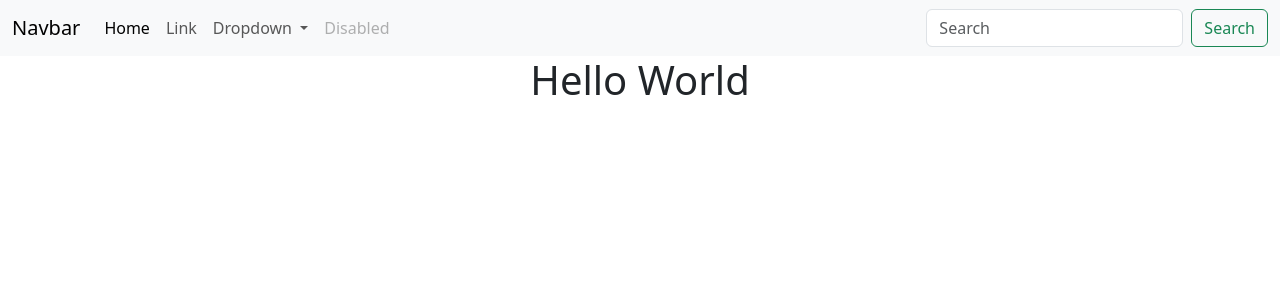
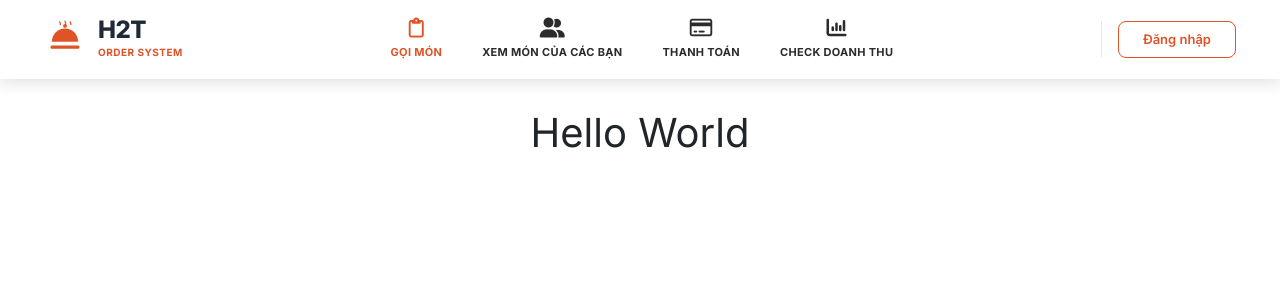
Before and after one commit to HajauIsMyName/restaurant-order-system, a Django app: page / in a window 1280 px wide. Shown: the top 300 px of the page. Run offline with Django 5.2, Linux system fonts and the light colour scheme; the visitor is signed in with stand-in values (Sample User, id 1).

Commit message:
update navbar cho web

```diff
--- /dev/null
+++ b/static/css/navbar.css
@@ -0,0 +1,161 @@
+.navbar-wrapper {
+  position: fixed;
+  top: 0;
+  left: 0;
+  width: 100%;
+  z-index: 1030;
+}
+
+.navbar-custom {
+  background-color: #ffffff;
+  box-shadow: 0 4px 15px rgba(0, 0, 0, 0.12);
+  padding: 12px 32px;
+  border-radius: 0;
+}
+
+/* Brand Elements */
+.navbar-custom__brand {
+  display: flex;
+  align-items: center;
+  gap: 12px;
+  text-decoration: none;
+}
+
+.navbar-custom__logo-svg {
+  width: 42px;
+  height: 42px;
+}
+
+.navbar-custom__brand-text {
+  display: flex;
+  flex-direction: column;
+}
+
+.navbar-custom__brand-title {
+  font-size: 24px;
+  font-weight: 800;
+  color: #1f2937;
+  line-height: 1;
+  letter-spacing: -0.5px;
+}
+
+.navbar-custom__brand-sub {
+  font-size: 10px;
+  font-weight: 700;
+  color: #e05326;
+  letter-spacing: 0.5px;
+  margin-top: 3px;
+}
+
+/* Menu Elements */
+.navbar-custom__menu {
+  display: flex;
+  align-items: center;
+  list-style: none;
+  margin: 0;
+  padding: 0;
+}
+
+.navbar-custom__menu-item {
+  display: flex;
+  flex-direction: column;
+  align-items: center;
+  text-decoration: none;
+  color: #2b2b2b;
+  gap: 6px;
+  padding: 6px 20px;
+  font-size: 11px;
+  font-weight: 700;
+  text-transform: uppercase;
+  letter-spacing: 0.3px;
+  transition: color 0.2s ease;
+}
+
+.navbar-custom__menu-icon {
+  font-size: 20px;
+}
+
+/* Modifiers */
+.navbar-custom__menu-item:hover,
+.navbar-custom__menu-item--active {
+  color: #e05326;
+}
+
+/* Actions Elements */
+.navbar-custom__actions {
+  display: flex;
+  align-items: center;
+  gap: 16px;
+}
+
+.navbar-custom__divider {
+  width: 1px;
+  height: 36px;
+  background-color: #e5e7eb;
+}
+
+.navbar-custom__login-btn {
+  border: 1.5px solid #e05326;
+  color: #e05326;
+  font-size: 13px;
+  font-weight: 600;
+  padding: 8px 24px;
+  border-radius: 8px;
+  background: transparent;
+  transition: all 0.2s ease;
+}
+
+.navbar-custom__login-btn:hover {
+  background-color: #e05326;
+  color: #ffffff;
+  border-color: #e05326;
+}
+
+/* ==========================================
+   RESPONSIVE MOBILE (Fix nút 3 gạch)
+   ========================================== */
+@media (max-width: 991.88px) {
+  .navbar-custom {
+    padding: 10px 16px;
+  }
+
+  .navbar-custom .navbar-collapse {
+    background-color: #ffffff;
+    padding: 15px 10px;
+    border-top: 1px solid #f0f0f0;
+    margin-top: 10px;
+  }
+
+  .navbar-custom__menu {
+    flex-direction: column;
+    align-items: flex-start;
+    width: 100%;
+  }
+
+  .navbar-custom__menu li {
+    width: 100%;
+  }
+
+  .navbar-custom__menu-item {
+    flex-direction: row;
+    justify-content: flex-start;
+    gap: 12px;
+    font-size: 13px;
+    padding: 12px 10px;
+    width: 100%;
+  }
+
+  .navbar-custom__divider {
+    display: none;
+  }
+
+  .navbar-custom__actions {
+    margin-top: 15px;
+    width: 100%;
+  }
+
+  .navbar-custom__login-btn {
+    width: 100%;
+    text-align: center;
+  }
+}
--- /dev/null
+++ b/static/js/navbar.js
@@ -0,0 +1,16 @@
+document.addEventListener("DOMContentLoaded", function () {
+  const menuItems = document.querySelectorAll(".navbar-custom__menu-item");
+  const navbarCollapse = document.getElementById("navbarH2T");
+
+  // Tự động thu gọn menu 3 gạch khi click chọn mục trên mobile
+  menuItems.forEach((item) => {
+    item.addEventListener("click", function () {
+      if (window.innerWidth < 992 && navbarCollapse) {
+        const bsCollapse = bootstrap.Collapse.getInstance(navbarCollapse);
+        if (bsCollapse) {
+          bsCollapse.hide();
+        }
+      }
+    });
+  });
+});
--- a/templates/includes/navbar.html
+++ b/templates/includes/navbar.html
@@ -1,40 +1,101 @@
-<nav class="navbar navbar-expand-lg bg-body-tertiary">
+{% load static %}
+
+<header class="navbar-wrapper">
+  <nav class="navbar navbar-expand-lg navbar-custom">
     <div class="container-fluid">
-        <a class="navbar-brand" href="#">Navbar</a>
-        <button class="navbar-toggler" type="button" data-bs-toggle="collapse" data-bs-target="#navbarSupportedContent"
-            aria-controls="navbarSupportedContent" aria-expanded="false" aria-label="Toggle navigation">
+      <!-- Brand Logo -->
+      <a class="navbar-custom__brand" href="#">
+        <svg
+          class="navbar-custom__logo-svg"
+          viewBox="0 0 64 64"
+          fill="none"
+          xmlns="http://www.w3.org/2000/svg"
+        >
+          <path
+            d="M12 42H52C53.1046 42 54 42.8954 54 44V45C54 46.1046 53.1046 47 52 47H12C10.8954 47 10 46.1046 10 45V44C10 42.8954 10.8954 42 12 42Z"
+            fill="#E05326"
+          />
+          <path
+            d="M32 16C20.9543 16 12 24.9543 12 36H52C52 24.9543 43.0457 16 32 16Z"
+            fill="#E05326"
+          />
+          <circle cx="32" cy="12" r="3" fill="#E05326" />
+          <path
+            d="M24 6C24 6 25 8 25 10"
+            stroke="#E05326"
+            stroke-width="2"
+            stroke-linecap="round"
+          />
+          <path
+            d="M32 5C32 5 33 7 33 9"
+            stroke="#E05326"
+            stroke-width="2"
+            stroke-linecap="round"
+          />
+          <path
+            d="M40 6C40 6 41 8 41 10"
+            stroke="#E05326"
+            stroke-width="2"
+            stroke-linecap="round"
+          />
+        </svg>
+        <div class="navbar-custom__brand-text">
+          <span class="navbar-custom__brand-title">H2T</span>
+          <span class="navbar-custom__brand-sub">ORDER SYSTEM</span>
+        </div>
+      </a>
+
+      <!-- Nút 3 gạch Mobile -->
+      <button
+        class="navbar-toggler"
+        type="button"
+        data-bs-toggle="collapse"
+        data-bs-target="#navbarH2T"
+        aria-controls="navbarH2T"
+        aria-expanded="false"
+        aria-label="Toggle navigation"
+      >
         <span class="navbar-toggler-icon"></span>
       </button>
-        <div class="collapse navbar-collapse" id="navbarSupportedContent">
-            <ul class="navbar-nav me-auto mb-2 mb-lg-0">
-                <li class="nav-item">
-                    <a class="nav-link active" aria-current="page" href="#">Home</a>
+
+      <!-- Menu Items -->
+      <div class="collapse navbar-collapse" id="navbarH2T">
+        <ul class="navbar-custom__menu mx-auto">
+          <li>
+            <a
+              class="navbar-custom__menu-item navbar-custom__menu-item--active"
+              href="#"
+            >
+              <i class="fa-regular fa-clipboard navbar-custom__menu-icon"></i>
+              <span class="navbar-custom__menu-label">GỌI MÓN</span>
+            </a>
           </li>
-                <li class="nav-item">
-                    <a class="nav-link" href="#">Link</a>
+          <li>
+            <a class="navbar-custom__menu-item" href="#">
+              <i class="fa-solid fa-user-group navbar-custom__menu-icon"></i>
+              <span class="navbar-custom__menu-label">XEM MÓN CỦA CÁC BẠN</span>
+            </a>
           </li>
-                <li class="nav-item dropdown">
-                    <a class="nav-link dropdown-toggle" href="#" role="button" data-bs-toggle="dropdown"
-                        aria-expanded="false">
-                        Dropdown
+          <li>
+            <a class="navbar-custom__menu-item" href="#">
+              <i class="fa-regular fa-credit-card navbar-custom__menu-icon"></i>
+              <span class="navbar-custom__menu-label">THANH TOÁN</span>
             </a>
-                    <ul class="dropdown-menu">
-                        <li><a class="dropdown-item" href="#">Action</a></li>
-                        <li><a class="dropdown-item" href="#">Another action</a></li>
+          </li>
           <li>
-                            <hr class="dropdown-divider">
-                        </li>
-                        <li><a class="dropdown-item" href="#">Something else here</a></li>
-                    </ul>
-                </li>
-                <li class="nav-item">
-                    <a class="nav-link disabled" aria-disabled="true">Disabled</a>
+            <a class="navbar-custom__menu-item" href="#">
+              <i class="fa-solid fa-chart-column navbar-custom__menu-icon"></i>
+              <span class="navbar-custom__menu-label">CHECK DOANH THU</span>
+            </a>
           </li>
         </ul>
-            <form class="d-flex" role="search">
-                <input class="form-control me-2" type="search" placeholder="Search" aria-label="Search" />
-                <button class="btn btn-outline-success" type="submit">Search</button>
-            </form>
+
+        <!-- Action Section -->
+        <div class="navbar-custom__actions">
+          <div class="navbar-custom__divider d-none d-lg-block"></div>
+          <a href="#" class="btn navbar-custom__login-btn">Đăng nhập</a>
+        </div>
       </div>
     </div>
   </nav>
+</header>
--- a/templates/layouts/base.html
+++ b/templates/layouts/base.html
@@ -1,25 +1,56 @@
 {% load static %}
 <!doctype html>
 <html lang="vi">
-
-<head>
+  <head>
     <meta charset="UTF-8" />
     <meta name="viewport" content="width=device-width, initial-scale=1.0" />
-    <title>Restaurant Order - {% block title %}{% endblock title %}</title>
-    <link rel="stylesheet" href="{% static 'css/style.css' %}" />
-    <link href="https://cdn.jsdelivr.net/npm/bootstrap@5.3.8/dist/css/bootstrap.min.css" rel="stylesheet"
-        integrity="sha384-sRIl4kxILFvY47J16cr9ZwB07vP4J8+LH7qKQnuqkuIAvNWLzeN8tE5YBujZqJLB" crossorigin="anonymous">
-    {% block css %}{% endblock %}
-</head>
+    <title>H2T - {% block title %}{% endblock title %}</title>
 
-<body>
-    {% include "includes/navbar.html" %}
-    <main class="container">{% block content %} {% endblock %}</main>
-</body>
-<script src="{% static 'js/main.js' %}"></script>
-<script src="https://cdn.jsdelivr.net/npm/bootstrap@5.3.8/dist/js/bootstrap.bundle.min.js"
-    integrity="sha384-FKyoEForCGlyvwx9Hj09JcYn3nv7wiPVlz7YYwJrWVcXK/BmnVDxM+D2scQbITxI"
-    crossorigin="anonymous"></script>
-{% block js %}{% endblock %}
+    <!-- Bootstrap 5 CSS -->
+    <link
+      href="https://cdn.jsdelivr.net/npm/bootstrap@5.3.2/dist/css/bootstrap.min.css"
+      rel="stylesheet"
+    />
 
+    <!-- Font Awesome Icons -->
+    <link
+      rel="stylesheet"
+      href="https://cdnjs.cloudflare.com/ajax/libs/font-awesome/6.4.0/css/all.min.css"
+    />
+
+    <!-- Google Font -->
+    <link
+      href="https://fonts.googleapis.com/css2?family=Inter:wght@400;600;700;800&display=swap"
+      rel="stylesheet"
+    />
+
+    <!-- Custom Navbar CSS -->
+    <link rel="stylesheet" href="{% static 'css/navbar.css' %}" />
+
+    {% block extra_css %}{% endblock %}
+
+    <style>
+      body {
+        font-family: "Inter", sans-serif;
+        background-color: #fffff;
+        padding-top: 85px; /* Để nội dung không bị đè bởi navbar cố định */
+      }
+    </style>
+  </head>
+
+  <body>
+    <!-- Include Navbar tại đây -->
+    {% include 'includes/navbar.html' %}
+
+    <!-- Nội dung trang con -->
+    <main class="container py-4">{% block content %}{% endblock %}</main>
+
+    <!-- Bootstrap 5 JS Bundle -->
+    <script src="https://cdn.jsdelivr.net/npm/bootstrap@5.3.2/dist/bootstrap.bundle.min.js"></script>
+
+    <!-- Custom Navbar JS -->
+    <script src="{% static 'js/navbar.js' %}"></script>
+
+    {% block extra_js %}{% endblock %}
+  </body>
 </html>
```
Also changed, not shown: static/css/base.css (deleted), static/js/main.js (deleted). Lines whose indentation alone changed are shown as unchanged.
